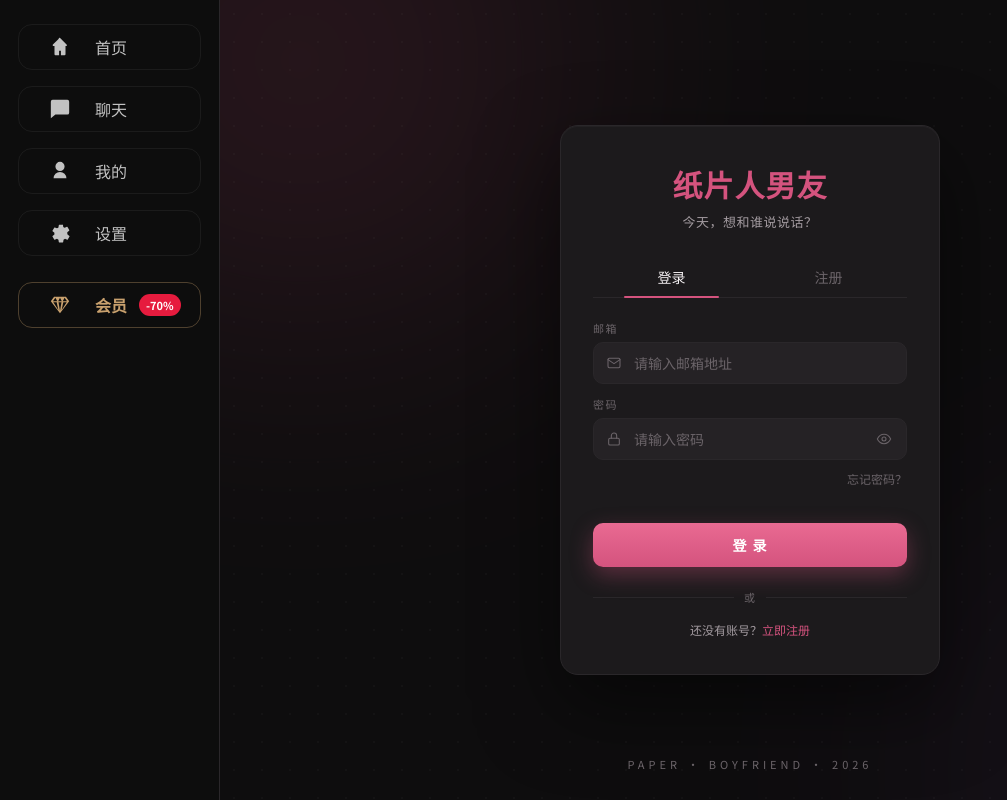
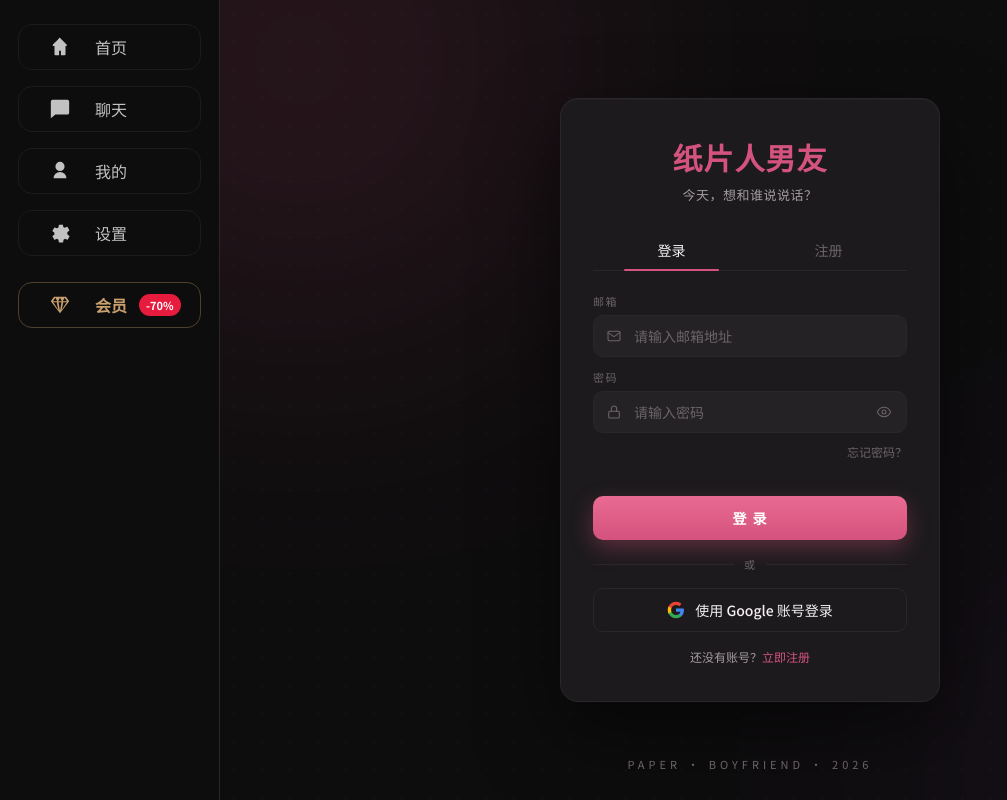
Before and after one commit to miatbekadiko-ux/zhi-pian-ren-nan-you-qizhong, a Next.js app: page /auth in a window 1280 px wide. Shown: the whole page, without its empty margins (0-1007 px from the left). Built offline with nearby package versions, Linux system fonts and the light colour scheme; no server answers.

Commit message:
feat: add Google OAuth login

```diff
--- a/src/auth.ts
+++ b/src/auth.ts
@@ -1,5 +1,6 @@
 import NextAuth from 'next-auth';
 import Credentials from 'next-auth/providers/credentials';
+import Google from 'next-auth/providers/google';
 import { db } from '@/db';
 import { users } from '@/db/schema';
 import { eq } from 'drizzle-orm';
@@ -7,6 +8,10 @@
 
 export const { handlers, auth, signIn, signOut } = NextAuth({
   providers: [
+    Google({
+      clientId: process.env.GOOGLE_CLIENT_ID!,
+      clientSecret: process.env.GOOGLE_CLIENT_SECRET!,
+    }),
     Credentials({
       credentials: {
         email: { label: 'Email', type: 'email' },
--- a/src/components/pages/Login.tsx
+++ b/src/components/pages/Login.tsx
@@ -72,6 +72,7 @@
   const [birthday, setBirthday] = useState('');
   const [errors, setErrors] = useState<{ email?: string; password?: string; confirm?: string; general?: string }>({});
   const [loading, setLoading] = useState(false);
+  const [googleLoading, setGoogleLoading] = useState(false);
 
   useEffect(() => {
     if (status === 'authenticated') router.replace('/');
@@ -125,6 +126,11 @@
       return;
     }
     router.push('/');
+  };
+
+  const handleGoogleSignIn = async () => {
+    setGoogleLoading(true);
+    await signIn('google', { callbackUrl: '/' });
   };
 
   const switchTab = (t: 'login' | 'register') => {
@@ -215,11 +221,44 @@
               {loading ? (tab === 'login' ? '登录中…' : '注册中…') : (tab === 'login' ? '登 录' : '注 册')}
             </button>
 
-            <div style={{ display: 'flex', alignItems: 'center', gap: 10, margin: '22px 0 16px' }}>
+            {/* 分割线 */}
+            <div style={{ display: 'flex', alignItems: 'center', gap: 10, margin: '16px 0' }}>
               <div style={{ flex: 1, height: 1, background: T.border }} />
               <span style={{ fontSize: 11, color: T.textMute, letterSpacing: 1 }}>或</span>
               <div style={{ flex: 1, height: 1, background: T.border }} />
             </div>
+
+            {/* Google 登录按钮 */}
+            <button
+              onClick={handleGoogleSignIn}
+              disabled={googleLoading}
+              style={{
+                width: '100%',
+                padding: '11px 0',
+                background: 'transparent',
+                border: `1px solid ${T.border}`,
+                borderRadius: 10,
+                fontSize: 14,
+                color: T.text,
+                fontWeight: 500,
+                cursor: googleLoading ? 'default' : 'pointer',
+                opacity: googleLoading ? 0.7 : 1,
+                display: 'flex',
+                alignItems: 'center',
+                justifyContent: 'center',
+                gap: 10,
+                marginBottom: 16,
+                fontFamily: 'inherit',
+              }}
+            >
+              <svg width="18" height="18" viewBox="0 0 24 24">
+                <path fill="#4285F4" d="M22.56 12.25c0-.78-.07-1.53-.2-2.25H12v4.26h5.92c-.26 1.37-1.04 2.53-2.21 3.31v2.77h3.57c2.08-1.92 3.28-4.74 3.28-8.09z"/>
+                <path fill="#34A853" d="M12 23c2.97 0 5.46-.98 7.28-2.66l-3.57-2.77c-.98.66-2.23 1.06-3.71 1.06-2.86 0-5.29-1.93-6.16-4.53H2.18v2.84C3.99 20.53 7.7 23 12 23z"/>
+                <path fill="#FBBC05" d="M5.84 14.09c-.22-.66-.35-1.36-.35-2.09s.13-1.43.35-2.09V7.07H2.18C1.43 8.55 1 10.22 1 12s.43 3.45 1.18 4.93l2.85-2.22.81-.62z"/>
+                <path fill="#EA4335" d="M12 5.38c1.62 0 3.06.56 4.21 1.64l3.15-3.15C17.45 2.09 14.97 1 12 1 7.7 1 3.99 3.47 2.18 7.07l3.66 2.84c.87-2.6 3.3-4.53 6.16-4.53z"/>
+              </svg>
+              {googleLoading ? '跳转中…' : `使用 Google 账号${tab === 'login' ? '登录' : '注册'}`}
+            </button>
 
             <div style={{ textAlign: 'center', fontSize: 12, color: T.textDim }}>
               {tab === 'login'
```
